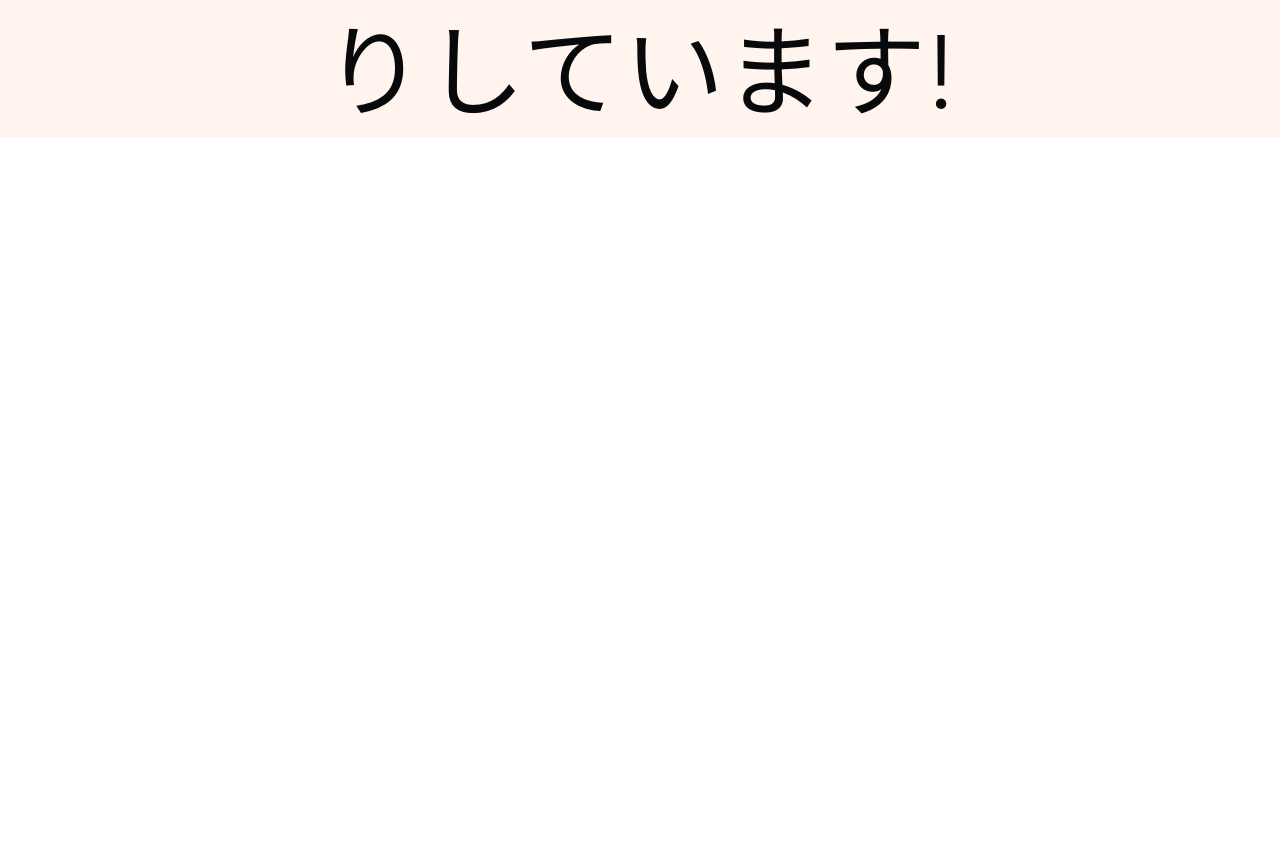
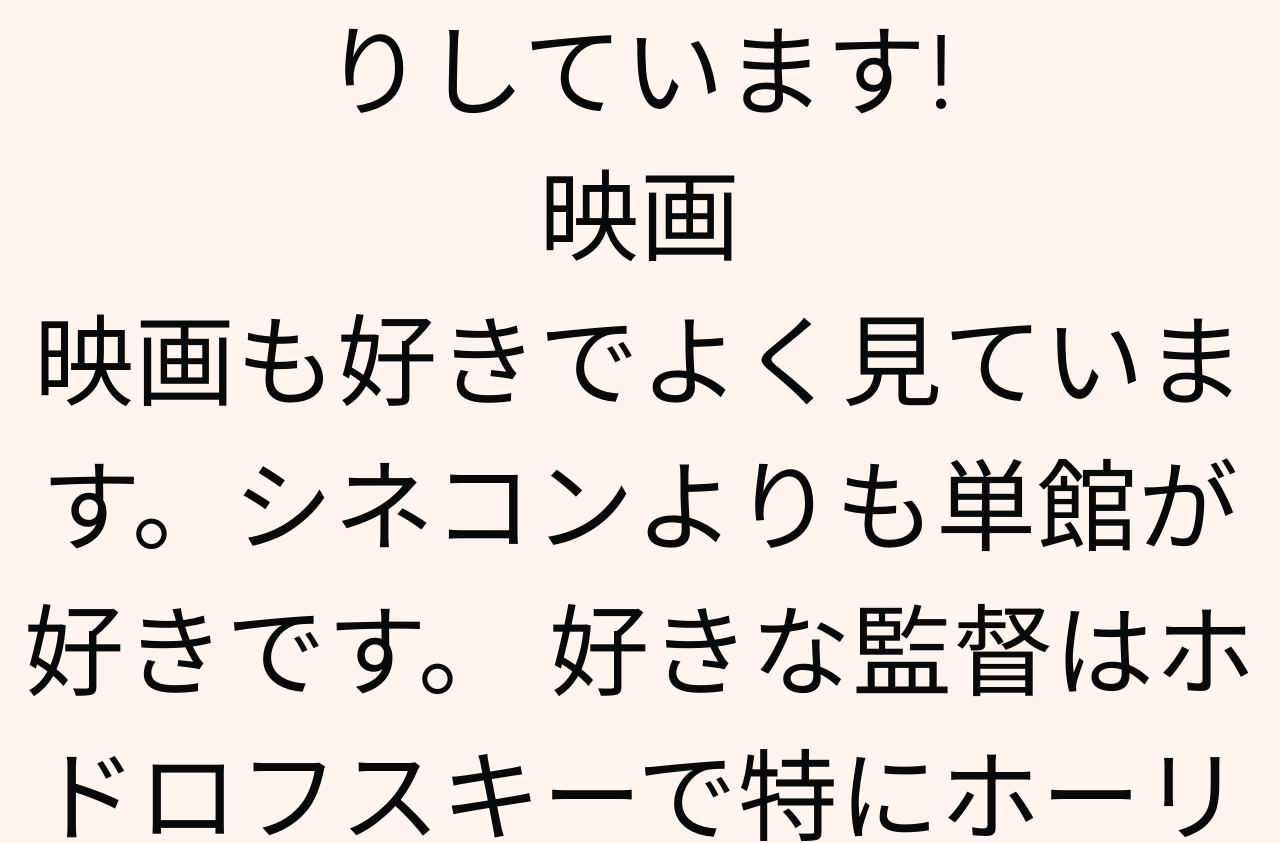
Before and after one commit to y-mitsuyoshi/yuma-portfolio, a Nuxt app: page /hobby in a window 1280 px wide. Shown: the part 3440-4283 px from the top of the page. Before the commit the page ends 3577 px from the top, so only its background shows below. Built offline with nearby package versions, Linux system fonts and the light colour scheme.

Commit message:
映画の項目を追加

```diff
--- a/pages/hobby/index.vue
+++ b/pages/hobby/index.vue
@@ -41,6 +41,13 @@
               学生時代はバックパッカーで世界各国を旅していました。
               今までで約30ヶ国に行きました。好きな国はハンガリーやウズベキスタンです。
               今でも長期の休暇があればフラっと海外に行ったりしています!
+            </p>
+          </div>
+          <div class="box">
+            <p class="title is-3">映画</p>
+            <p class="title is-5">
+              映画も好きでよく見ています。シネコンよりも単館が好きです。
+              好きな監督はホドロフスキーで特にホーリー・マウンテンが好きです。
             </p>
           </div>
         </div>
```
